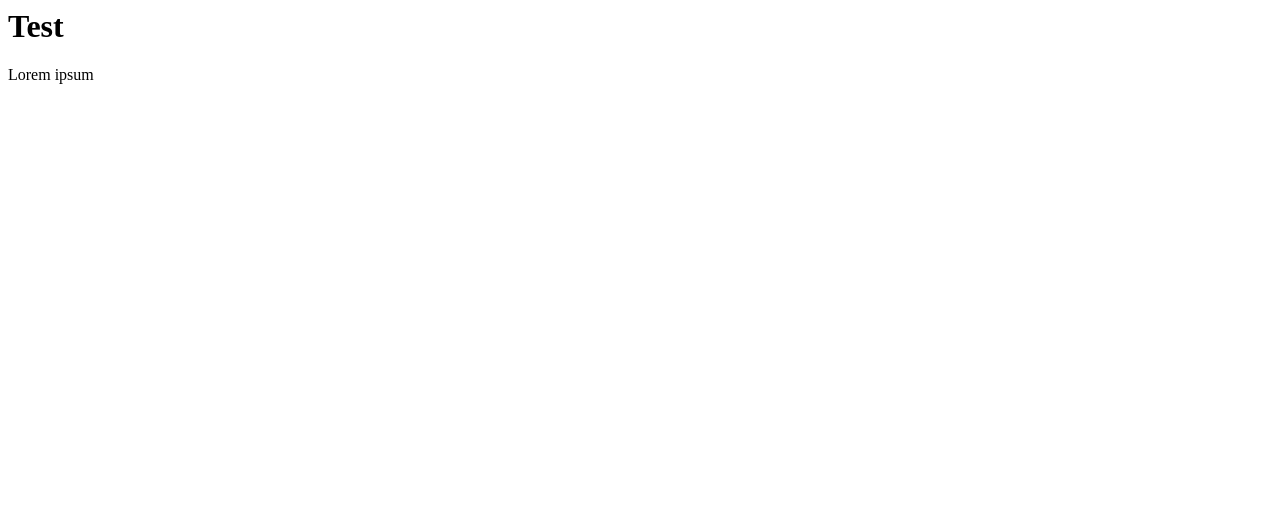
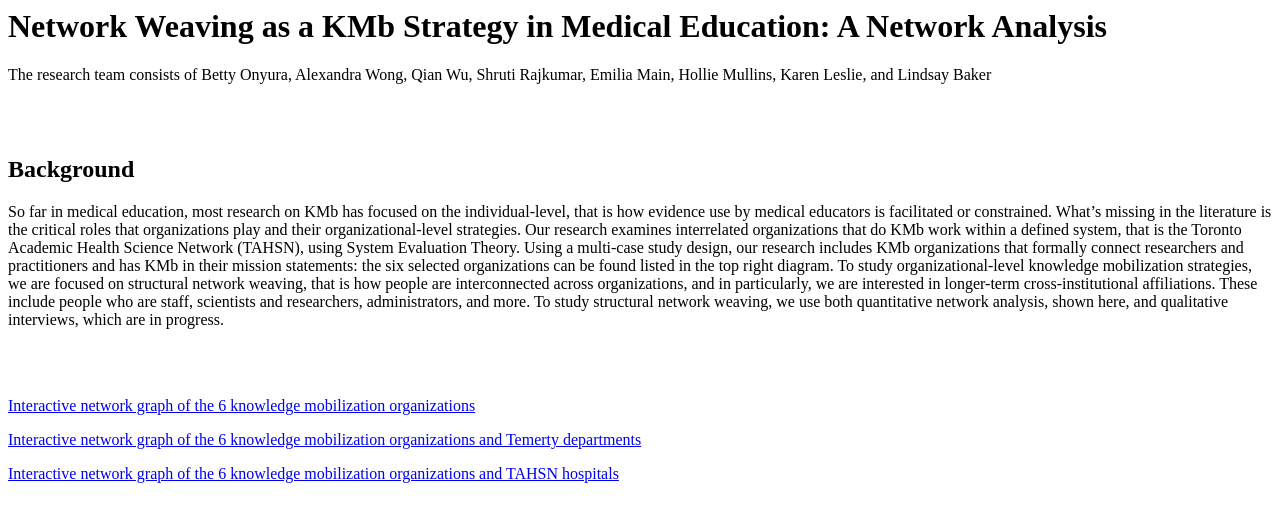
Before and after one commit to alexandra-wong/KM-network-graphs, a plain HTML site: page index.html in a window 1280 px wide. Drawn offline with Linux system fonts and the light colour scheme.

Commit message:
Update index.html

```diff
--- a/index.html
+++ b/index.html
@@ -2,10 +2,18 @@
 <head>
   <meta charset="UTF-8">
   <meta name="viewport" content="width=device-width, initial-scale=1.0">
-  <title>Document</title>
+  <title>Network Weaving as a KMb Strategy in Medical Education: A Network Analysis</title>
 </head>
 <body>
-  <h1>Test</h1>
-  <p>Lorem ipsum</p>
+  <h1>Network Weaving as a KMb Strategy in Medical Education: A Network Analysis</h1>
+  <p>The research team consists of Betty Onyura, Alexandra Wong, Qian Wu, Shruti Rajkumar, Emilia Main, Hollie Mullins, Karen Leslie, and Lindsay Baker</p>
+  <br></br>
+  <h2>Background</h2>
+  <p>So far in medical education, most research on KMb has focused on the individual-level, that is how evidence use by medical educators is facilitated or constrained. What’s missing in the literature is the critical roles that organizations play and their organizational-level strategies. Our research examines interrelated organizations that do KMb work within a defined system, that is the Toronto Academic Health Science Network (TAHSN), using System Evaluation Theory. Using a multi-case study design, our research includes KMb organizations that formally connect researchers and practitioners and has KMb in their mission statements: the six selected organizations can be found listed in the top right diagram. To study organizational-level knowledge mobilization strategies, we are focused on structural network weaving, that is how people are interconnected across organizations, and in particularly, we are interested in longer-term cross-institutional affiliations. These include people who are staff, scientists and researchers, administrators, and more. To study structural network weaving, we use both quantitative network analysis, shown here, and qualitative interviews, which are in progress.
+  </p>
+  <br></br>
+  <p><a href="https://alexandra-wong.github.io/KM-network-graphs/network_KMbOs/">Interactive network graph of the 6 knowledge mobilization organizations</a></p>
+  <p><a href="https://alexandra-wong.github.io/KM-network-graphs/network_KMbOsDepts/">Interactive network graph of the 6 knowledge mobilization organizations and Temerty departments</a></p>
+  <p><a href="https://alexandra-wong.github.io/KM-network-graphs/network_KMbOsHosps/">Interactive network graph of the 6 knowledge mobilization organizations and TAHSN hospitals</a></p>
 </body>
 </html>
```
